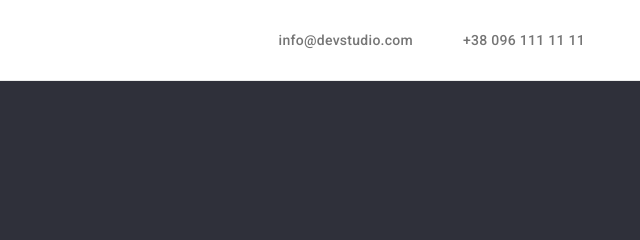
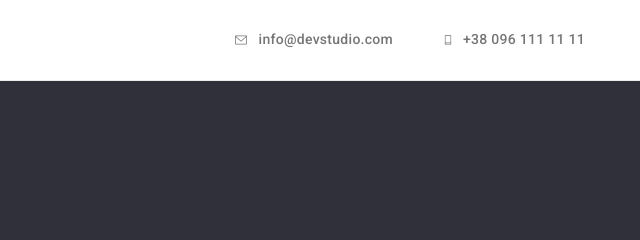
Before and after one commit to Knirta/goit-markup-hw-04, a plain HTML site: page index.html in a window 1280 px wide. Shown: the top 240 px of the page, 640-1280 px from the left. Drawn offline with nearby package versions, Linux system fonts and the light colour scheme.

Commit message:
add sprite.svg and header icons

```diff
--- a/css/style.css
+++ b/css/style.css
@@ -141,12 +141,21 @@ img {
 }
 
 .auth-nav .link {
+  display: flex;
+  align-items: center;
+  padding-top: 32px;
+  padding-bottom: 32px;
   color: var(--primary-text-color);
 }
 
 .auth-nav .link:hover,
 .auth-nav .link:focus {
   color: var(--accent-color);
+}
+
+.auth-nav .icon {
+  margin-right: 10px;
+  fill: currentColor;
 }
 
 /*   hero   */
--- a/index.html
+++ b/index.html
@@ -33,11 +33,17 @@
         <ul class="auth-nav">
           <li class="item">
             <a href="mailto:info@devstudio.com" class="link"
+              ><svg class="icon" width="16" height="12">
+                <use href="./images/sprite.svg#envelope"></use></svg
               >info@devstudio.com</a
             >
           </li>
           <li class="item">
-            <a href="tel:+380961111111" class="link">+38 096 111 11 11</a>
+            <a href="tel:+380961111111" class="link"
+              ><svg class="icon" width="10" height="16">
+                <use href="./images/sprite.svg#smartphone"></use></svg
+              >+38 096 111 11 11</a
+            >
           </li>
         </ul>
       </div>
```
Also changed, not shown: images/sprite.svg (added), images/symbol-defs.svg (deleted).
